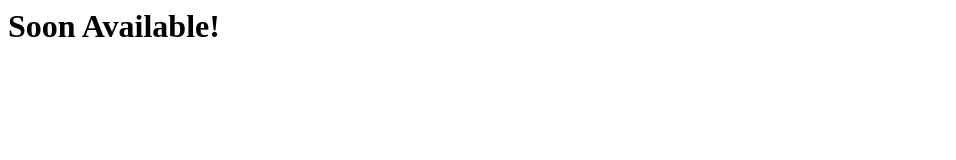
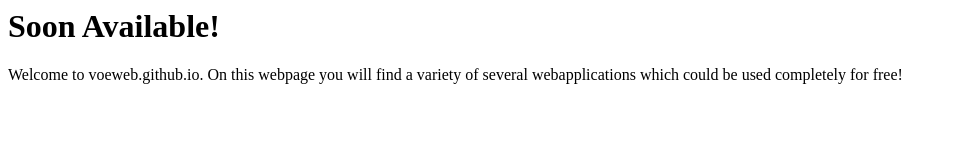
Before and after one commit to voeweb/voeweb.github.io, a plain HTML site: page index.html in a window 1280 px wide. Shown: the whole page, without its empty margins (0-956 px from the left). Drawn offline with Linux system fonts and the light colour scheme.

Commit message:
Update index.html

```diff
--- a/index.html
+++ b/index.html
@@ -4,5 +4,8 @@
   </head>
   <body>
     <h1>Soon Available!</h1>
+    <p>
+      Welcome to voeweb.github.io. On this webpage you will find a variety of several webapplications which could be used completely for free!
+    </p>
   </body>
 </html>
```
